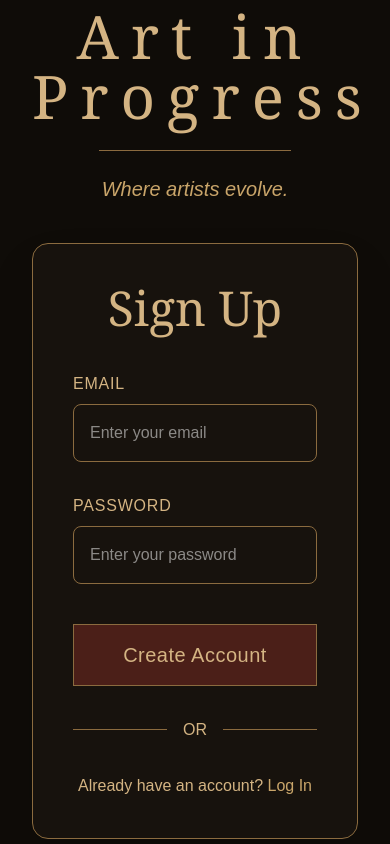
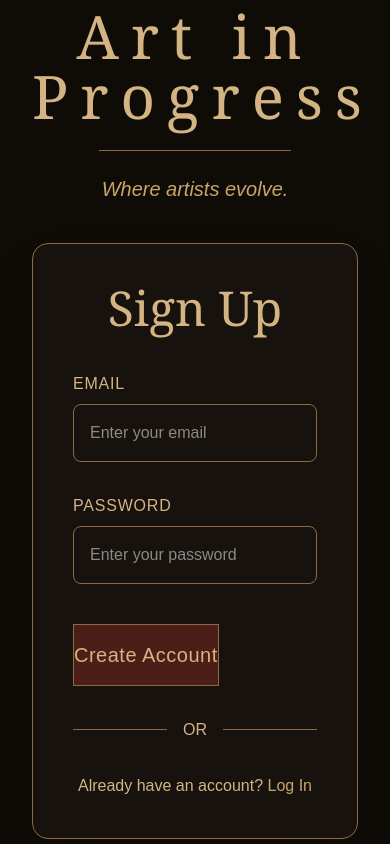
Before and after one commit to anishapulla55/art-in-progress, a Next.js app: page /signup in a window 390 px wide. Built offline with nearby package versions, Linux system fonts and the light colour scheme.

Commit message:
Added relative & high z-index to try and fix mobile login issue

```diff
--- a/app/login/page.tsx
+++ b/app/login/page.tsx
@@ -90,7 +90,7 @@ export default function LoginPage() {
           {/* Login Button */}
           <button
             onClick={handleLogin}
-            className="w-full bg-[#1f2b35] hover:bg-[#263745] border border-[#8b6b3f] py-4 text-xl tracking-wide transition"
+            className="relative z-99 w-full  bg-[#1f2b35] hover:bg-[#263745] border border-[#8b6b3f] py-4 text-xl tracking-wide transition"
           >
             Enter Gallery
           </button>
--- a/app/signup/page.tsx
+++ b/app/signup/page.tsx
@@ -71,7 +71,7 @@ export default function SignupPage() {
 
         <button
           onClick={handleSignup}
-          className="w-full bg-[#4b1f18] hover:bg-[#5e281f] border border-[#8b6b3f] py-4 text-xl tracking-wide transition"
+          className="relative z-99w-full bg-[#4b1f18] hover:bg-[#5e281f] border border-[#8b6b3f] py-4 text-xl tracking-wide transition"
         >
           Create Account
         </button>
```
